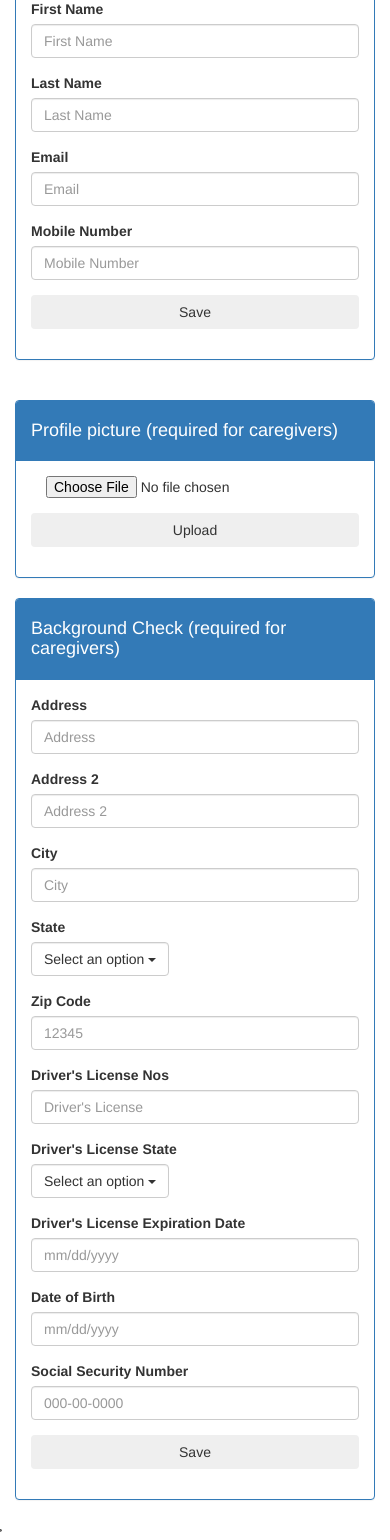
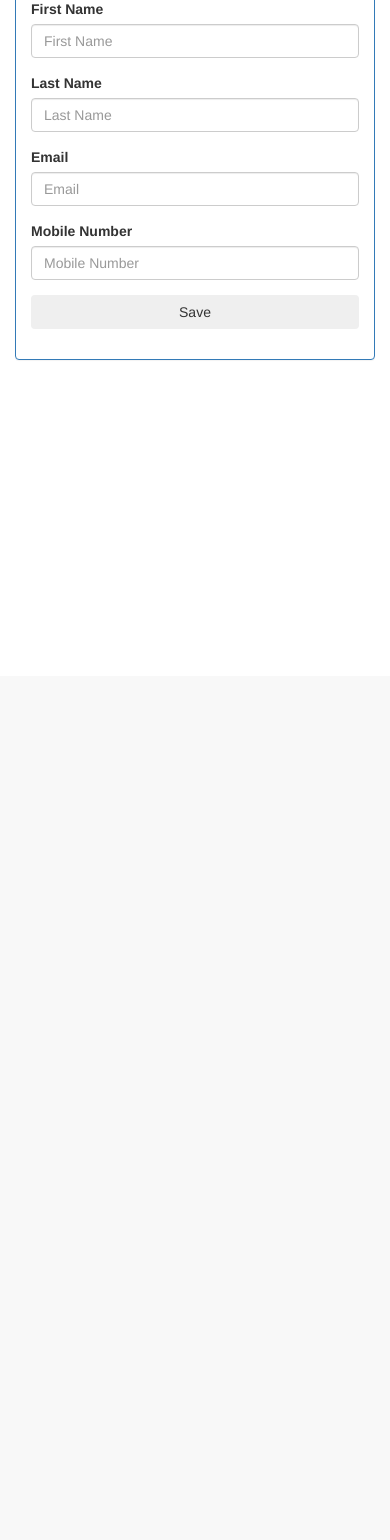
Before and after one commit to venvadlamani/HumanLink, a Python web app: template templates/profileEdit.html in a window 390 px wide. Shown: the part 168-1708 px from the top of the page. After the commit the page ends 528 px from the top, so only its background shows below. Run offline with Jinja, Linux system fonts and the light colour scheme; the template is opened without the code that fills it, so the values that code supplies are empty; some libraries are stand-ins or nearby versions.

```diff
--- a/templates/navbar.html
+++ b/templates/navbar.html
@@ -163,7 +163,11 @@
           </div>
 
 
-        </div> <!-- end sidebar --> -->
+        </div>
+
+         END OF sidebar. THIS IS COMMENTED OUT FOR ALPHA RELEASE -->
+
+
       </div> <!-- end row -->
 
 	    <script src="https://ajax.googleapis.com/ajax/libs/jquery/1.11.0/jquery.js"></script>
--- a/templates/profileEdit.html
+++ b/templates/profileEdit.html
@@ -50,140 +50,4 @@
 	</div>
 </div>
 
-<br>
-
-<div class="col-md-12">
-	<div class="panel panel-primary">
-		<div class="panel-heading">
-		  <h4>Profile picture (required for caregivers)</h4>
-		</div>
-
-		<div class="panel-body">
-			<form role="form" class="form-horizontal" action="{{ upload_url }}" enctype="multipart/form-data" method="post" >
-
-			  <div class="form-group">
-			  	<div class="col-sm-offset-1 col-sm-6">
-				    <input type="file" class="col-sm-3" name="profilePic" id="profilePic">
-			    </div>
-			  </div>
-			  <div class="form-group">
-			  	<div class="col-sm-offset-1 col-sm-3">
-			      <button type="submit" class="btn btn-block">Upload</button>
-			    </div>
-			  </div>
-
-			</form>
-		</div>
-	</div>
-</div>
-
-
-<div class="col-md-12">
-	<div class="panel panel-primary">
-			<div class="panel-heading">
-  				<h4>Background Check (required for caregivers)</h4>
-			</div>
-
-			<div class="panel-body">
-			<form role="form" class="form-horizontal">
-
-			<div class="form-group">
-			  <div class="col-sm-offset-1 col-sm-6">
-			    <label for="address1">Address</label>
-			    <input type="text" class="form-control" id="address1" placeholder="Address">
-			  </div>
-			</div>
-
-			<div class="form-group">
-			  <div class="col-sm-offset-1 col-sm-6">
-			    <label for="address2">Address 2</label>
-			    <input type="text" class="form-control" id="address2" placeholder="Address 2">
-			  </div>
-			</div>
-
-			<div class="form-group">
-			  <div class="col-sm-offset-1 col-sm-6">
-			    <label for="city">City</label>
-			    <input type="text" class="form-control" id="city" placeholder="City">
-			  </div>
-			</div>
-
-			<div class="form-group">
-			  <div class="col-sm-offset-1 col-sm-6">
-			    <label for="state">State</label><br>
-					<div class="btn-group">
-					  <button id="state" type="button" class="btn btn-default dropdown-toggle form-control" data-toggle="dropdown">
-					    Select an option <span class="caret"></span>
-					  </button>
-					  <ul class="dropdown-menu" role="menu">
-					    <li><a href="#">AR</a></li>
-					    <li><a href="#">MS</a></li>
-					    <li><a href="#">OK</a></li>
-					  </ul>
-					</div>
-				</div>
-			</div>
-
-			<div class="form-group">
-			  <div class="col-sm-offset-1 col-sm-2">
-			    <label for="zipcode">Zip Code</label>
-			    <input type="text" class="form-control" id="zipcode" placeholder="12345">
-			  </div>
-			</div>
-
-			<div class="form-group">
-			  <div class="col-sm-offset-1 col-sm-6">
-			    <label for="driversLicenceNos">Driver's License Nos</label>
-			    <input type="text" class="form-control" id="driversLicence" placeholder="Driver's License">
-			  </div>
-			</div>
-
-			<div class="form-group">
-			  <div class="col-sm-offset-1 col-sm-6">
-			    <label for="dlState">Driver's License State</label><br>
-					<div class="btn-group">
-					  <button id="dlState" type="button" class="btn btn-default dropdown-toggle form-control" data-toggle="dropdown">
-					    Select an option <span class="caret"></span>
-					  </button>
-					  <ul class="dropdown-menu" role="menu">
-					    <li><a href="#">AR</a></li>
-					    <li><a href="#">MS</a></li>
-					    <li><a href="#">OK</a></li>
-					  </ul>
-					</div>
-				</div>
-			</div>
-
-			<div class="form-group">
-			  <div class="col-sm-offset-1 col-sm-4">
-			    <label for="driversLicenceExpiration">Driver's License Expiration Date</label>
-			    <input type="text" class="form-control" id="driversLicenceExpiration" placeholder="mm/dd/yyyy">
-			  </div>
-			</div>
-
-			<div class="form-group">
-			  <div class="col-sm-offset-1 col-sm-4">
-			    <label for="dob">Date of Birth</label>
-			    <input type="text" class="form-control" id="dob" placeholder="mm/dd/yyyy">
-			  </div>
-			</div>
-
-			<div class="form-group">
-			  <div class="col-sm-offset-1 col-sm-3">
-			    <label for="ss#">Social Security Number</label>
-			    <input type="text" class="form-control" id="ss#" placeholder="000-00-0000">
-			  </div>
-			</div>
-
-			<div class="form-group">
-			  <div class="col-sm-offset-1 col-sm-3">
-			    <button type="submit" class="btn btn-block">Save</button>
-			  </div>
-			</div>
-
-			</form>
-			</div>
-	</div>
-</div>
-
 {% endblock %}
```
